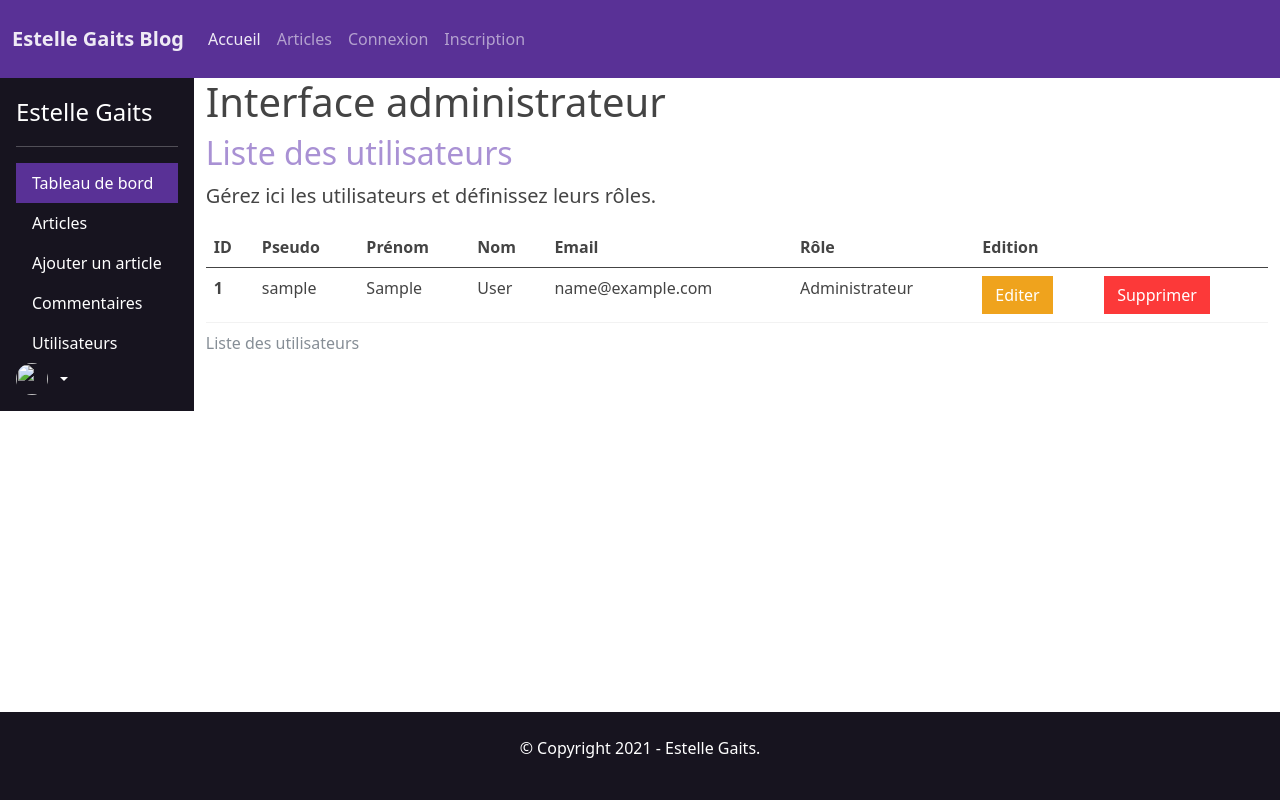
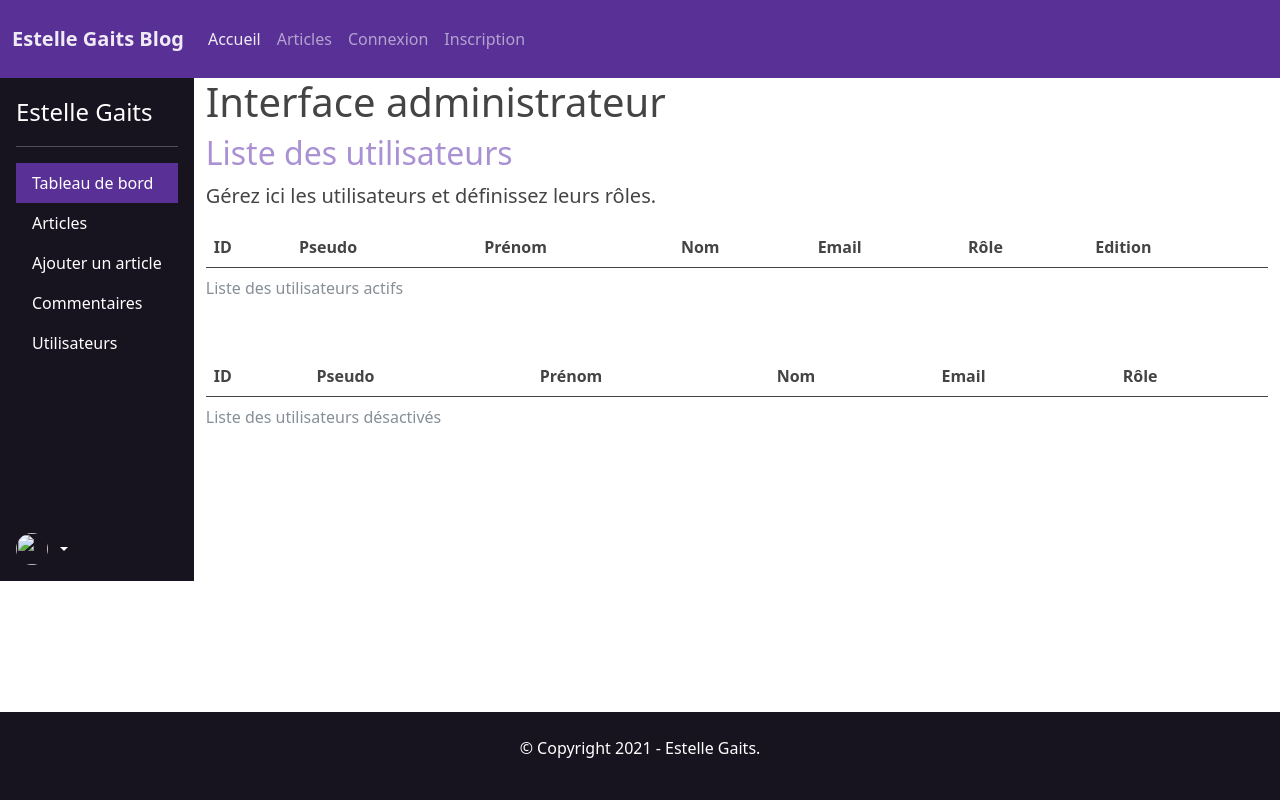
Before and after one commit to stlgaits/p5-blog-php, a PHP site: template public_html/templates/users.html.twig in a window 1280 px wide. Run offline with PHP 8.4, Linux system fonts and the light colour scheme; the template is opened without the code that fills it: most values are stand-ins (such as "Sample title", 1, 10 or a date in 2020); lists and menus that the app fills with data are empty; some libraries are stand-ins or nearby versions.

Commit message:
add table to display disabled users (with flag deleted=1) in Admin DB https://github.com/EstelleMyddleware/p5-blog-php/issues/41

```diff
--- a/public_html/templates/users.html.twig
+++ b/public_html/templates/users.html.twig
@@ -5,11 +5,11 @@
     {{ parent() }}
 {% endblock %}
 {% block admin_content %}
-<main>
+<main class="mb-5 pb-5">
     <h2 class="text-secondary">Liste des utilisateurs</h2>
     <p class="lead">Gérez ici les utilisateurs et définissez leurs rôles.</p>
     <table class="table table-hover">
-        <caption>Liste des utilisateurs</caption>
+        <caption>Liste des utilisateurs actifs</caption>
         <thead>
             <tr>
                 <th scope="col">ID</th>
@@ -23,6 +23,7 @@
         </thead>
         <tbody>
             {% for user in  users %}
+                {% if user.deleted == 0 %}
                     <tr>
                         <th scope="row">{{ user.id }}</th>
                         <td>{{ user.username }}</td>
@@ -40,9 +41,43 @@
                             <a href="/admin/user/{{user.id}}" class="btn btn-warning" role="button">Editer</a>
                         </td>
                         <td>
-                    <a  href="/admin/delete-user/{{user.id}}" class="btn btn-danger" role="button">Supprimer</a>
+                            <a  href="/admin/delete-user/{{user.id}}" class="btn btn-danger" role="button">Désactiver</a>
                         </td>
                     </tr>
+                {% endif %}
+            {% endfor %}
+        </tbody>
+    </table>
+    <table class="table table-hover my-5 py-5">
+        <caption>Liste des utilisateurs désactivés</caption>
+        <thead>
+        <tr>
+            <th scope="col">ID</th>
+            <th scope="col">Pseudo</th>
+            <th scope="col">Prénom</th>
+            <th scope="col">Nom</th>
+            <th scope="col">Email</th>
+            <th scope="col">Rôle</th>
+        </tr>
+        </thead>
+        <tbody>
+            {% for user in  users %}
+                {% if user.deleted == 1 %}
+                    <tr>
+                        <th scope="row">{{ user.id }}</th>
+                        <td>{{ user.username }}</td>
+                        <td>{{ user.first_name }}</td>
+                        <td>{{ user.last_name }}</td>
+                        <td>{{ user.email }}</td>
+                        <td>
+                        {% if user.role == 0 %}
+                            Utilisateur
+                        {% else %}
+                            Administrateur
+                        {% endif %}
+                        </td>
+                    </tr>
+                {% endif %}
             {% endfor %}
         </tbody>
     </table>
```
Lines whose indentation alone changed are shown as unchanged.
